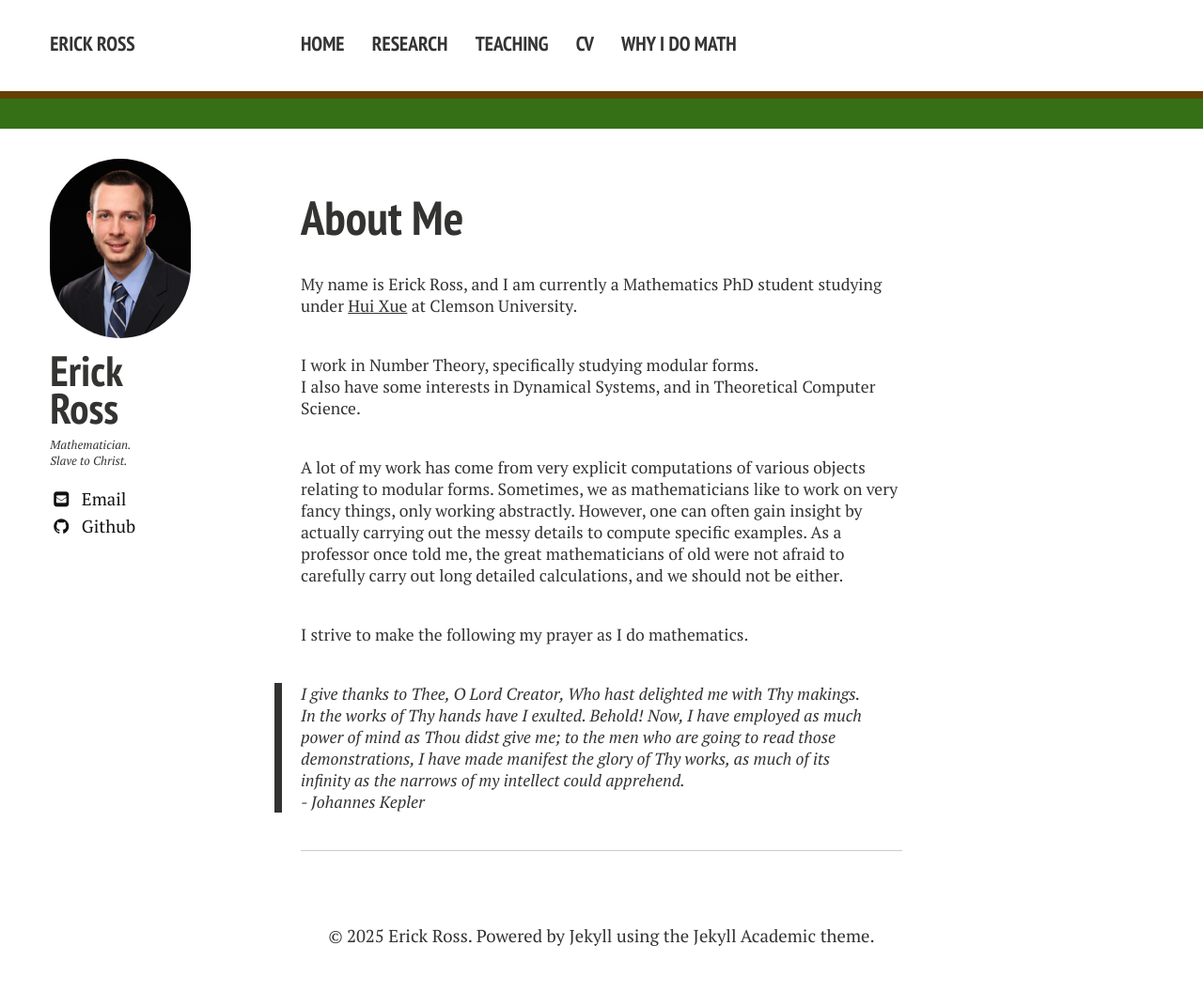
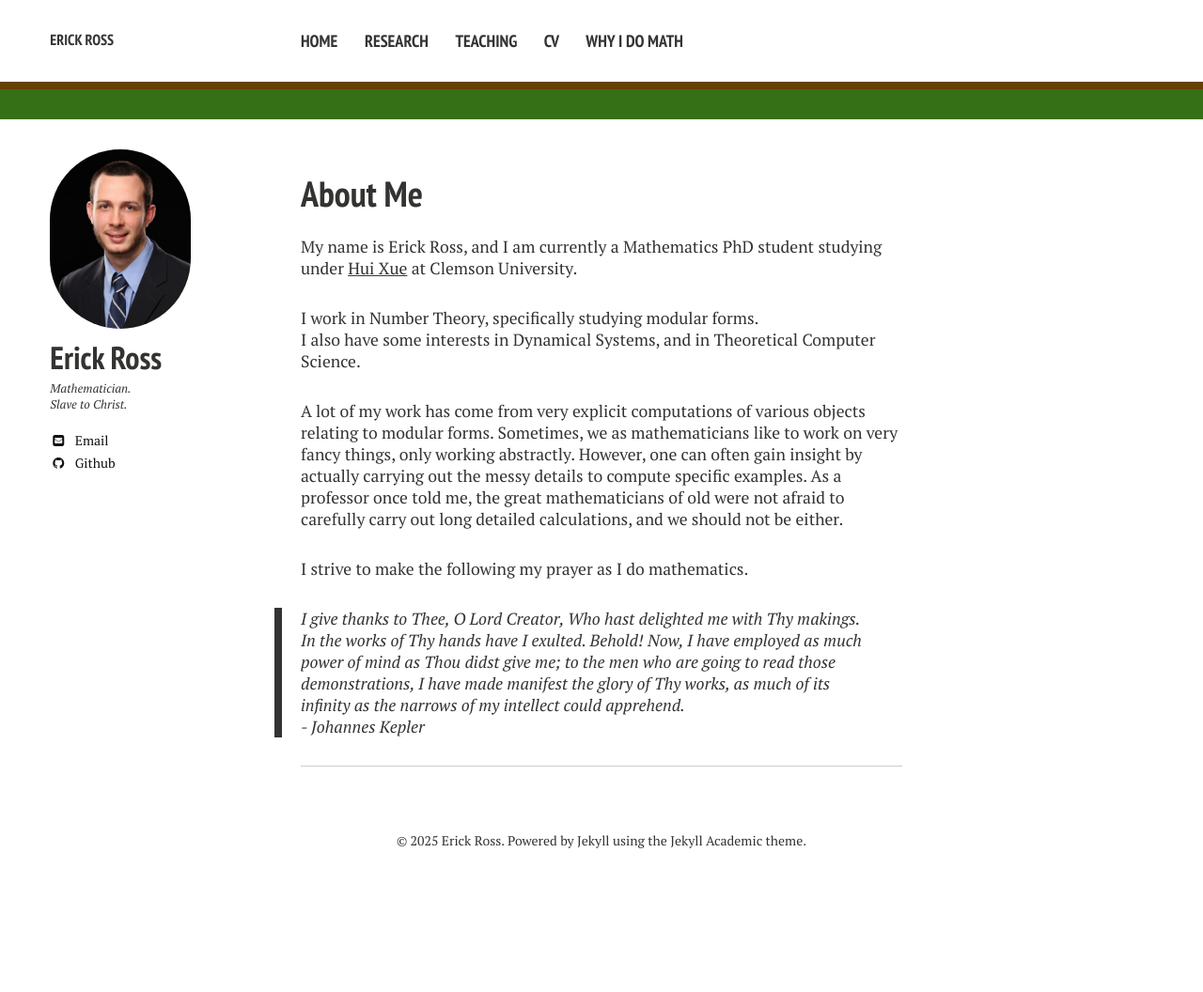
Before and after one commit to erick-ross/erick-ross.github.io, a Jekyll site: the page built from index.md, in a window 1280 px wide. Shown: the whole page at 94% size. Built offline with Jekyll 4.4.1, drawn with Linux system fonts in a browser that asks for light colours; nearby versions of some CDN libraries; after the commit the page ends 953 px from its top, so only the background shows below that.

Commit message:
some setup

```diff
--- a/_sass/page.scss
+++ b/_sass/page.scss
@@ -73,7 +73,7 @@ body {
 		list-style-type: none;
 		border-bottom: 1px solid lighten($black,80);
 		border-bottom: 1px solid fade($black,10);
-		@include font-rem(16);
+		@include font-rem(18);
 		&:last-child {
 			border-bottom: 0 solid transparent;
 		}
--- a/_sass/variables.scss
+++ b/_sass/variables.scss
@@ -6,7 +6,7 @@
    Typography
    ========================================================================== */
 
-$doc-font-size: 12;
+$doc-font-size: 16;
 $doc-line-height: 30;
 $paragraph-indent: 0;
 $base-font: 'PT Serif', serif;
```
